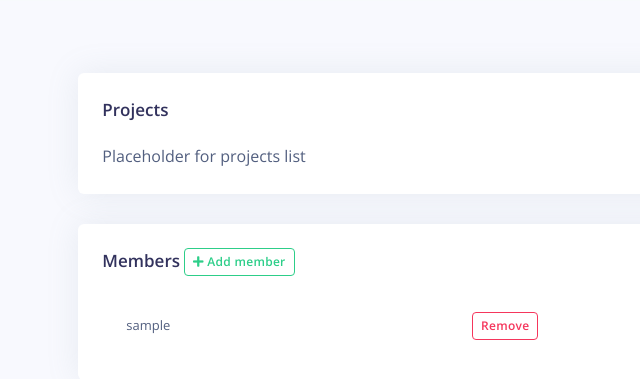
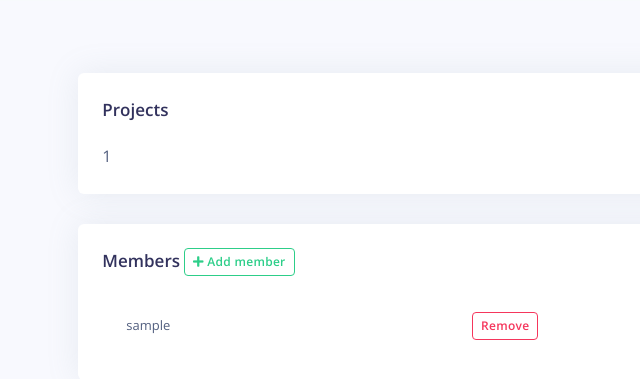
Before and after one commit to SivagiriVisakan/trail-app, a Flask app: page /sample in a window 1280 px wide. Shown: the part 564-943 px from the top of the page, without its empty margins (150-790 px from the left). Run offline with Flask 2, Linux system fonts and the light colour scheme; the visitor is signed in with stand-in values (Sample User, id 1); tables that the repository leaves empty hold one stand-in row (values such as "Sample post"); grey boxes marked "Sample" are stand-in pictures; some libraries are stand-ins or nearby versions.

Commit message:
Update view_organisation page to display the projects

```diff
--- a/organisation.py
+++ b/organisation.py
@@ -125,6 +125,17 @@ def view_organisation(slug):
 			_member.append(rows["username"])
 	organisation["members"] = _member
 
+	with db_conn.cursor() as cursor:
+		sql = 'SELECT project_id FROM project WHERE slug=%s'
+		cursor.execute(sql, (slug, ))
+		result = cursor.fetchall()
+
+	_projects = []
+	for rows in result:
+		if rows is not None:
+			_projects.append(rows["project_id"])
+	organisation["projects"] = _projects
+
 	show_results = 1
 
 	with db_conn.cursor() as cursor:
@@ -189,7 +200,7 @@ def remove_member(slug, member_name):
 			result = cursor.fetchone()
 		if result["role"] == 'Admin':
 			flash("You can't remove a admin","danger")
-			return render_template('organisation/view_organisation.html',user=user,organisation=organisation,show_results=0)
+			return redirect(url_for('organisation.view_organisation',slug=slug))
 		with db_conn.cursor() as cursor:
 			sql = 'DELETE FROM `belongs_to` WHERE `username`=%s and `slug`=%s'
 			cursor.execute(sql, (member_name, slug, ))
--- a/templates/organisation/view_organisation.html
+++ b/templates/organisation/view_organisation.html
@@ -47,7 +47,9 @@
 			<div class="card">
 				<div class="card-body">
 					<h3 class="card-title">Projects</h3>
-					<p class="card-text">Placeholder for projects list</p>
+					{% for project in organisation.projects%}
+						<p class="card-text">{{ project }}</p>
+					{% endfor %}
 				</div>
 			</div>
 
@@ -116,26 +118,7 @@
 			</div>
 		</div>
 	</div>
-	<!-- <div id="myModal" class="modal fade" role="dialog">
-		<div class="modal-dialog" +>
-			<div class="modal-content">
-				<div class="modal-header">
-					<button type="button" class="close" data-dismiss="modal">&times;</button>
-					<h4 class="modal-title">Add Member</h4>
-				</div>
-				<form role="form" action="{{ url_for('organisation.view_organisation',slug=organisation.slug) }}"
-					method="POST">
-					<div class="modal-body">
-						<input type="text" name="username" placeholder="username">
-					</div>
-				</form>
-				<div class="modal-footer">
-					<button type="submit" class="btn btn-primary" data-dismiss="modal">Add</button>
-					<button type="button" class="btn btn-danger" data-dismiss="modal">Close</button>
-				</div>
-			</div>
-		</div>
-	</div> -->
+
 </div>
 {% else %}
 <!-- Header -->
@@ -173,7 +156,9 @@
 			<div class="card">
 				<div class="card-body">
 					<h3 class="card-title">Projects</h3>
-					<p class="card-text">Placeholder for projects list</p>
+					{% for project in organisation.projects%}
+						<p class="card-text">{{ project }}</p>
+					{% endfor %}
 				</div>
 			</div>
 
@@ -204,47 +189,6 @@
 			</div>
 		</div>
 	</div>
-
-	<!-- <div class="modal fade" id="addMemberModal" tabindex="-1" role="dialog" aria-labelledby="exampleModalLabel"
-		aria-hidden="true">
-		<div class="modal-dialog modal-dialog-centered" role="document">
-			<div class="modal-content">
-				<div class="modal-header">
-					<h5 class="modal-title" id="exampleModalLabel">Modal title</h5>
-					<button type="button" class="close" data-dismiss="modal" aria-label="Close">
-						<span aria-hidden="true">&times;</span>
-					</button>
-				</div>
-				<div class="modal-body">
-					...
-				</div>
-				<div class="modal-footer">
-					<button type="button" class="btn btn-secondary" data-dismiss="modal">Close</button>
-					<button type="button" class="btn btn-primary">Save changes</button>
-				</div>
-			</div>
-		</div>
-	</div> -->
-	<!-- <div id="myModal" class="modal fade" role="dialog">
-		<div class="modal-dialog" +>
-			<div class="modal-content">
-				<div class="modal-header">
-					<button type="button" class="close" data-dismiss="modal">&times;</button>
-					<h4 class="modal-title">Add Member</h4>
-				</div>
-				<form role="form" action="{{ url_for('organisation.view_organisation',slug=organisation.slug) }}"
-					method="POST">
-					<div class="modal-body">
-						<input type="text" name="username" placeholder="username">
-					</div>
-				</form>
-				<div class="modal-footer">
-					<button type="submit" class="btn btn-primary" data-dismiss="modal">Add</button>
-					<button type="button" class="btn btn-danger" data-dismiss="modal">Close</button>
-				</div>
-			</div>
-		</div>
-	</div> -->
 </div>
 {% endif %}
 {% endblock %}
```
